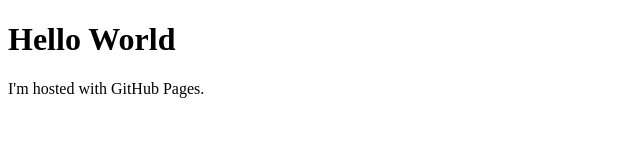
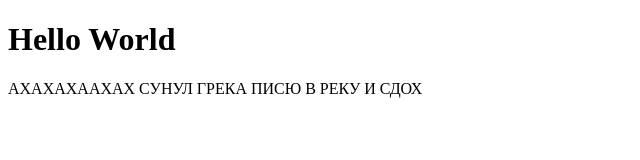
Before and after one commit to wejusthumans/lostedmind, a plain HTML site: page index.html in a window 1280 px wide. Shown: the whole page, without its empty margins (0-640 px from the left). Drawn offline with Linux system fonts and the light colour scheme.

Commit message:
Update index.html

```diff
--- a/index.html
+++ b/index.html
@@ -2,6 +2,6 @@
 <html>
 <body>
 <h1>Hello World</h1>
-<p>I'm hosted with GitHub Pages.</p>
+<p>АХАХАХААХАХ СУНУЛ ГРЕКА ПИСЮ В РЕКУ И СДОХ</p>
 </body>
 </html>
```
